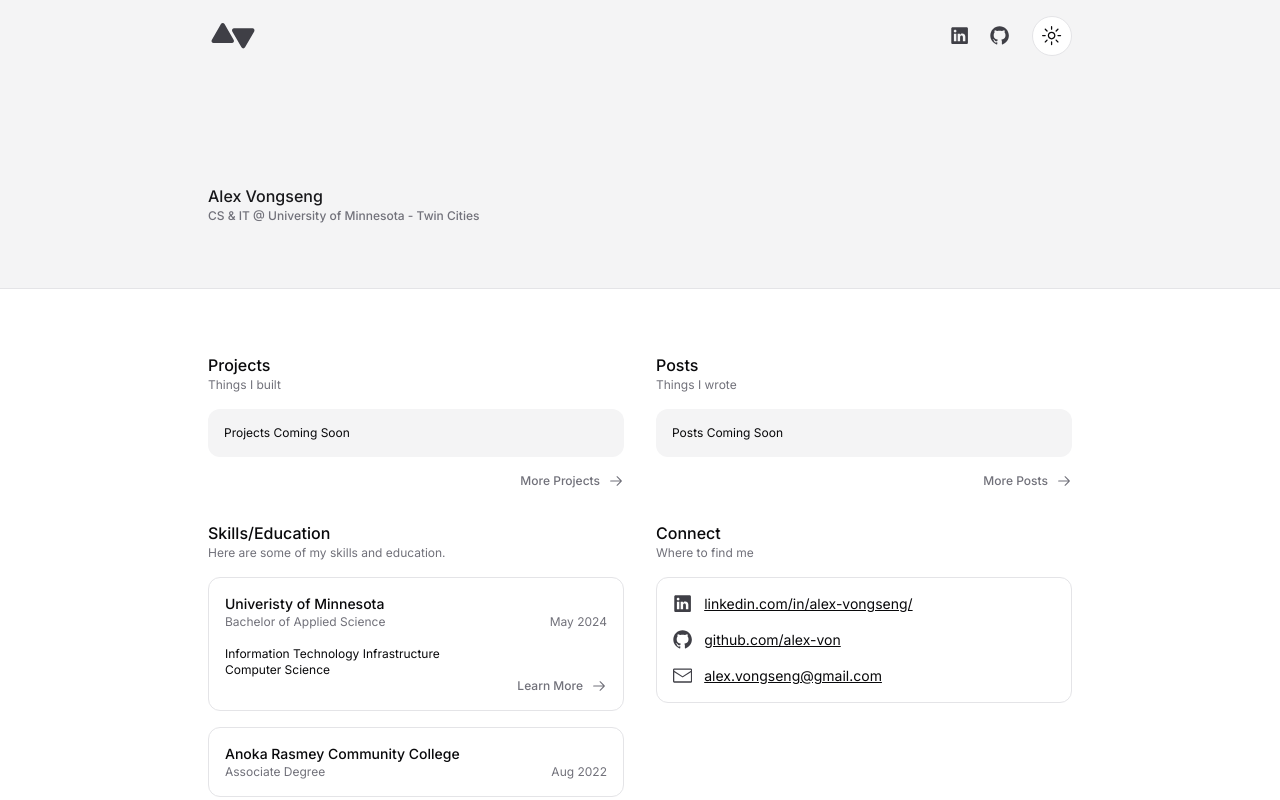
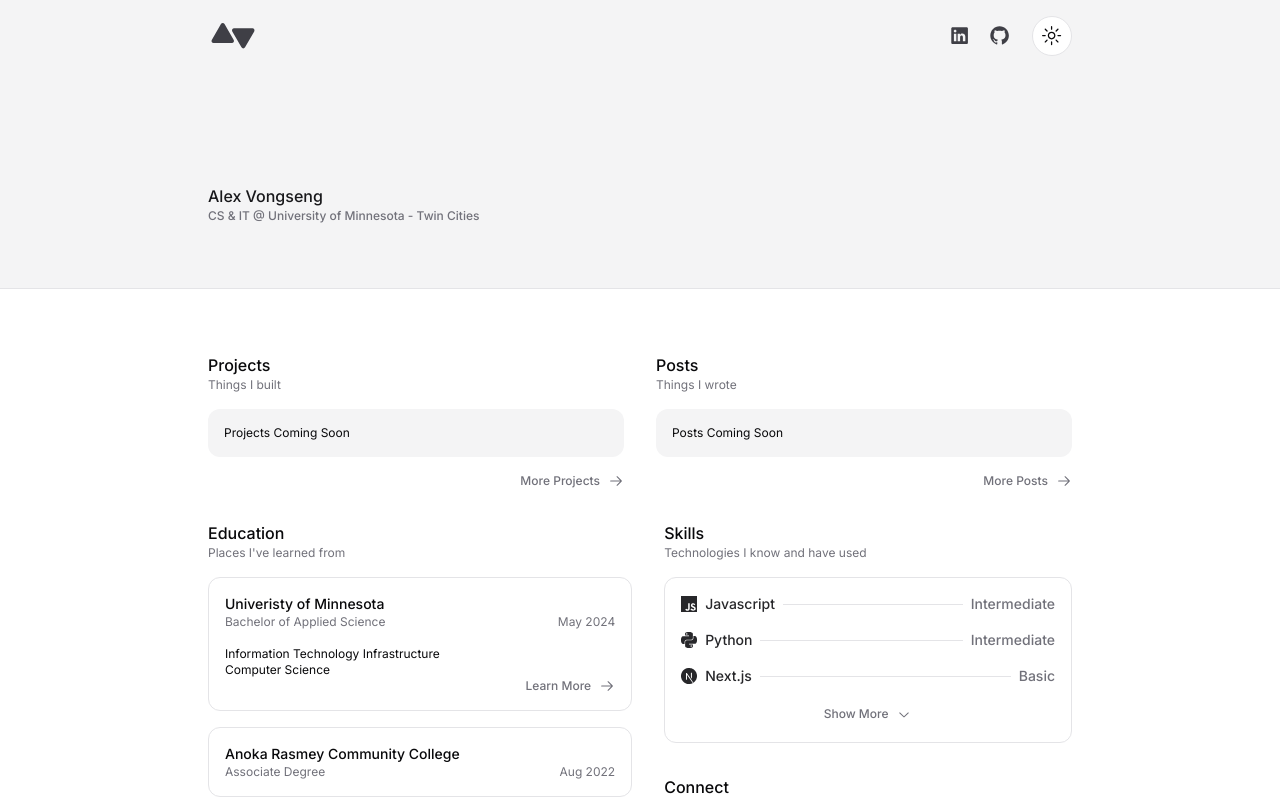
Before and after one commit to alex-von/portfolio, a Next.js app: page / in a window 1280 px wide. Shown: the top 800 px of the page. Built offline with nearby package versions, Linux system fonts and the light colour scheme.

Commit message:
Seperated education card from skills

```diff
--- /dev/null
+++ b/app/education/page.tsx
@@ -0,0 +1,47 @@
+import { EducationHeader, UmnHeader } from "@/components/header"
+import { ChevronRightIcon } from "@radix-ui/react-icons"
+import Link from "next/link"
+import { ArrowRightIcon } from "@radix-ui/react-icons"
+
+export default function Home() {
+  return (
+    <main className="w-full min-h-screen flex flex-col">
+      <EducationHeader />
+      <div className="space-y-4 mx-auto my-12 w-full max-w-4xl p-4">
+          <div className="flex text-xs gap-1 text-zinc-500 mb-12">
+            <Link href="/" className="hover:underline">home</Link>
+            <ChevronRightIcon className="w-4 h-4" />
+            <Link href="/education" className="hover:underline">education</Link>
+          </div>
+          <div className="space-y-4 rounded-xl border p-4">
+                <div>
+                    <h1 className='text-sm font-medium'>
+                        Univeristy of Minnesota
+                    </h1>
+                    <div className='flex justify-between text-xs text-zinc-500'>
+                        <p>Bachelor of Applied Science</p>
+                        <p>May 2024</p>
+                    </div>
+                    <p className='text-xs mt-4'>Information Technology Infrastructure</p>
+                    <p className='text-xs'>Computer Science</p>
+                    <Link href='/education/umn' className="flex gap-2 justify-end text-xs font-medium text-zinc-500 hover:underline hover:text-white transition">
+                        Learn More
+                        <ArrowRightIcon className='w-4 h-4' />
+                    </Link>
+                </div>
+            </div>
+            <div className="space-y-4 rounded-xl border p-4">
+                <div>
+                    <h1 className='text-sm font-medium'>
+                        Anoka Rasmey Community College
+                    </h1>
+                    <div className='flex justify-between text-xs text-zinc-500'>
+                        <p>Associate Degree</p>
+                        <p>Aug 2022</p>
+                    </div>
+                </div>
+            </div>
+      </div>
+    </main>
+  )
+}
--- /dev/null
+++ b/app/education/umn/page.tsx
@@ -0,0 +1,23 @@
+import { UmnHeader } from "@/components/header"
+import { ChevronRightIcon } from "@radix-ui/react-icons"
+import Link from "next/link"
+
+export default function Home() {
+  return (
+    <main className="w-full min-h-screen flex flex-col">
+      <UmnHeader />
+      <div className="space-y-4 mx-auto my-12 w-full max-w-4xl p-4">
+          <div className="flex text-xs gap-1 text-zinc-500 mb-12">
+            <Link href="/" className="hover:underline">home</Link>
+            <ChevronRightIcon className="w-4 h-4" />
+            <Link href="/education" className="hover:underline">education</Link>
+            <ChevronRightIcon className="w-4 h-4" />
+            <Link href='/education/umn' className="hover:underline">university of minnesota</Link>
+          </div>
+          <div className="flex flex-col space-y-3 rounded-xl bg-secondary p-4 w-full">
+              <h3 className="text-xs">Education coming soon</h3>
+          </div>
+      </div>
+    </main>
+  )
+}
--- a/app/page.tsx
+++ b/app/page.tsx
@@ -2,7 +2,7 @@ import { Connect } from "@/components/connect"
 import { Header } from "@/components/header"
 import { Post } from "@/components/post"
 import { Projects } from "@/components/projects"
-import { Skills } from "@/components/skill-education"
+import { Education, Skills } from "@/components/skill-education"
 
 export default function Home() {
   return (
@@ -13,8 +13,11 @@ export default function Home() {
         <Post />
       </div>
       <div className="md:flex mx-auto mb-12 w-full max-w-4xl ">
-        <Skills />
-        <Connect />
+        <Education />
+        <div className="w-full">
+          <Skills />
+          <Connect />
+        </div>
       </div>
     </main>
   )
--- a/components/header.tsx
+++ b/components/header.tsx
@@ -59,3 +59,51 @@ export const ProjectsHeader = () => {
       </header>
     )
 };
+
+export const UmnHeader = () => {
+    return (
+        <header className="flex flex-col bg-secondary border-b">
+            <div className="max-w-4xl mx-auto p-4 pb-16 w-full">
+                <NavBar />
+                <div className='mt-32'>
+            <div className='flex flex-col justify-center h-full space-y-6'>
+                <div className='flex items-center'>
+                    <div>
+                        <h1 className="font-medium text-primary">
+                            University of Minnesota - Twin Cities
+                        </h1>
+                        <p className="text-xs font-medium text-zinc-500">
+                            Information Technology Infrastructure | Computer
+                        </p>
+                    </div>
+                </div>
+            </div>
+        </div>
+            </div>
+      </header>
+    )
+};
+
+export const EducationHeader = () => {
+    return (
+        <header className="flex flex-col bg-secondary border-b">
+            <div className="max-w-4xl mx-auto p-4 pb-16 w-full">
+                <NavBar />
+                <div className='mt-32'>
+            <div className='flex flex-col justify-center h-full space-y-6'>
+                <div className='flex items-center'>
+                    <div>
+                        <h1 className="font-medium text-primary">
+                            Education
+                        </h1>
+                        <p className="text-xs font-medium text-zinc-500">
+                            {"Places I've learned from"}
+                        </p>
+                    </div>
+                </div>
+            </div>
+        </div>
+            </div>
+      </header>
+    )
+};
--- a/components/skill-education.tsx
+++ b/components/skill-education.tsx
@@ -17,6 +17,48 @@ import { Button } from '@/components/ui/button'
 import { useState } from 'react'
 import { ChevronDownIcon, ChevronUpIcon, ArrowRightIcon } from '@radix-ui/react-icons'
 import Link from 'next/link'
+
+export const Education = () => {
+    return (
+        <div className="flex flex-col space-y-4 mx-auto p-4 w-full">
+            <Link href='/education'>
+                <h1 className="font-medium">Education</h1>
+                <p className="text-xs text-zinc-500">
+                    {"Places I've learned from"}
+                </p>
+            </Link>
+            <div className="space-y-4 rounded-xl border p-4">
+                <div>
+                    <h1 className='text-sm font-medium'>
+                        Univeristy of Minnesota
+                    </h1>
+                    <div className='flex justify-between text-xs text-zinc-500'>
+                        <p>Bachelor of Applied Science</p>
+                        <p>May 2024</p>
+                    </div>
+                    <p className='text-xs mt-4'>Information Technology Infrastructure</p>
+                    <p className='text-xs'>Computer Science</p>
+                    <Link href='/education/umn' className="flex gap-2 justify-end text-xs font-medium text-zinc-500 hover:underline hover:text-white transition">
+                        Learn More
+                        <ArrowRightIcon className='w-4 h-4' />
+                    </Link>
+                </div>
+            </div>
+            <div className="space-y-4 rounded-xl border p-4">
+                <div>
+                    <h1 className='text-sm font-medium'>
+                        Anoka Rasmey Community College
+                    </h1>
+                    <div className='flex justify-between text-xs text-zinc-500'>
+                        <p>Associate Degree</p>
+                        <p>Aug 2022</p>
+                    </div>
+                </div>
+            </div>
+        </div>
+    )
+}
+
 
 export const Skills = () => {
     const [showMore, setShowMore] = useState(false)
@@ -84,46 +126,11 @@ export const Skills = () => {
     return (
         <div className="flex flex-col space-y-4 mx-auto p-4 w-full">
             <div>
-                <h1 className="font-medium">Skills/Education</h1>
-                <p className="text-xs text-zinc-500">Here are some of my skills and education.</p>
-            </div>
-            <div className="space-y-4 rounded-xl border p-4">
-                <div>
-                    <h1 className='text-sm font-medium'>
-                        Univeristy of Minnesota
-                    </h1>
-                    <div className='flex justify-between text-xs text-zinc-500'>
-                        <p>Bachelor of Applied Science</p>
-                        <p>May 2024</p>
-                    </div>
-                    <p className='text-xs mt-4'>Information Technology Infrastructure</p>
-                    <p className='text-xs'>Computer Science</p>
-                    <Link href='/projects' className="flex gap-2 justify-end text-xs font-medium text-zinc-500 hover:underline hover:text-white transition">
-                        Learn More
-                        <ArrowRightIcon className='w-4 h-4' />
-                    </Link>
-                </div>
-            </div>
-            <div className="space-y-4 rounded-xl border p-4">
-                <div>
-                    <h1 className='text-sm font-medium'>
-                        Anoka Rasmey Community College
-                    </h1>
-                    <div className='flex justify-between text-xs text-zinc-500'>
-                        <p>Associate Degree</p>
-                        <p>Aug 2022</p>
-                    </div>
-                </div>
+                <h1 className="font-medium">Skills</h1>
+                <p className="text-xs text-zinc-500">Technologies I know and have used</p>
             </div>
             <ul className="rounded-xl border p-4 space-y-4">
-                <div>
-                    <h1 className='text-sm font-medium'>
-                        Techonologies and Languages
-                    </h1>
-                    <p className='text-xs text-zinc-500'>
-                        Things I know and have used
-                    </p>
-                </div>
+
                 <li className='flex justify-between gap-2 items-center text-sm font-medium text-zinc-800 dark:text-white'>
                     <div className='flex items-center gap-2'>
                         <SiJavascript className="w-4 h-4" />
@@ -151,7 +158,7 @@ export const Skills = () => {
 
                 { showMore ? moreSkills : null}
 
-                <Button variant='ghost' className='w-full rounded-xl text-xs text-zinc-500' asChild onClick={() => setShowMore(!showMore)}>
+                <Button variant='ghost' className='w-full h-6 rounded-xl text-xs text-zinc-500' asChild onClick={() => setShowMore(!showMore)}>
                     { showMore ?
                         <div className='flex gap-2'>
                             <p>Show Less</p>
```
